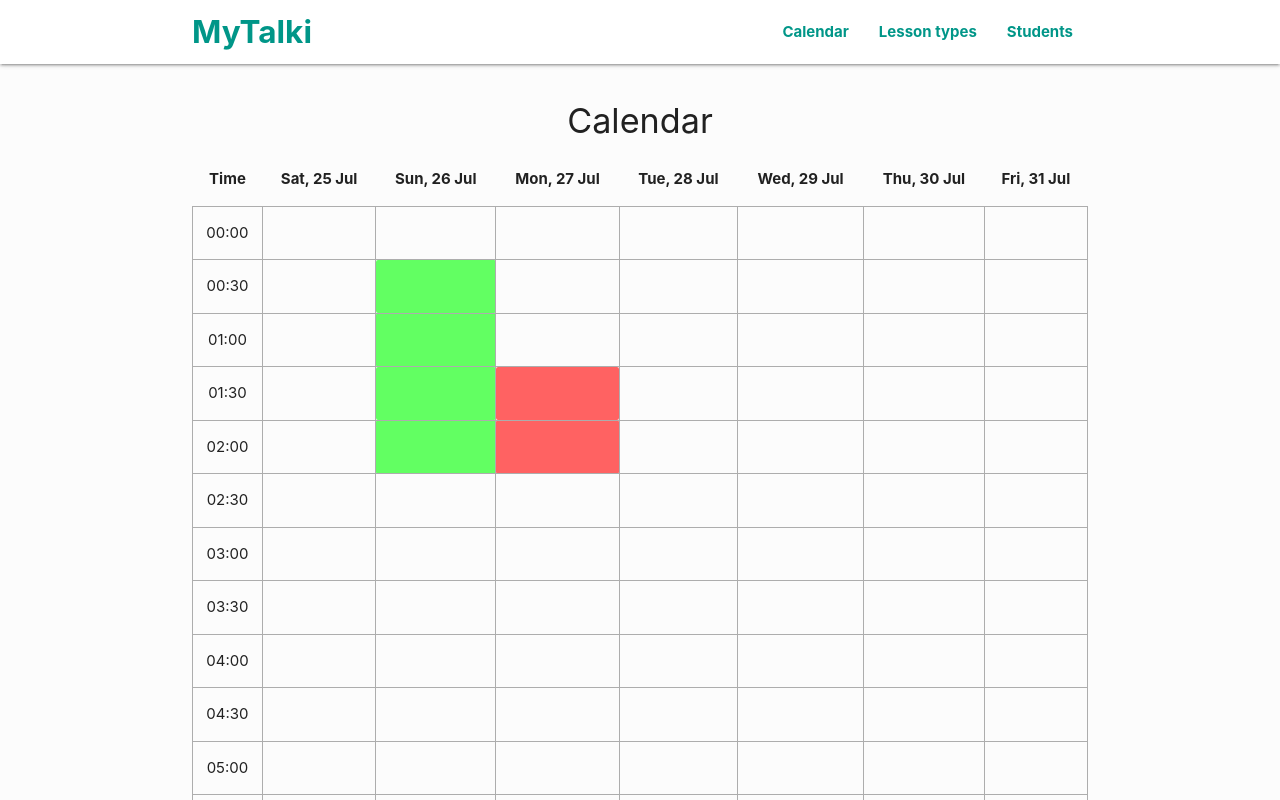
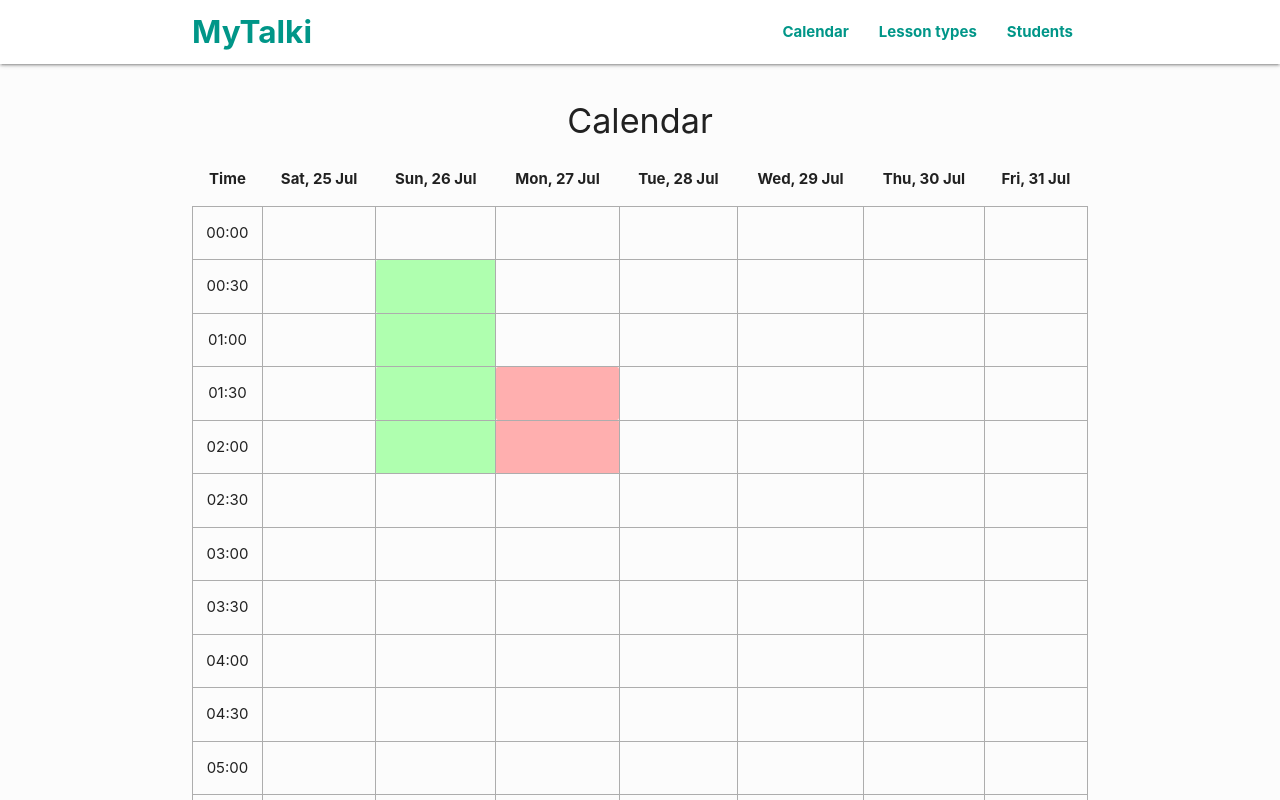
Before and after one commit to dmytrokulak/Mytalki, a React (Create React App) app in the folder sw/: page /calendar in a window 1280 px wide. Shown: the top 800 px of the page. Built offline with nearby package versions, Linux system fonts and the light colour scheme; data requests are answered from the project's data file; the HTML template or start-up script is replaced by a standard one.

Commit message:
lighter colors in calendar

```diff
--- a/sw/src/App.css
+++ b/sw/src/App.css
@@ -83,21 +83,21 @@ nav a {
 /* Calendar */
 
 .vacant {
-  background: #62ff62;
+  background: #afffaf;
 }
 
 .booked {
-  background: #ff6262;
+  background: #ffafaf;
 }
-
+/*
 .booked-first-half {
   background: #ff6262;
   background: linear-gradient(180deg, #ff6262 50%, #fff 50%);
-}
+} */
 
 .requested {
-  background-color: #ff6262;
-  background-image: repeating-linear-gradient(45deg, transparent, transparent 1px, #62ff62 0, #fff 3px);
+  background-color: #ffafaf;
+  background-image: repeating-linear-gradient(45deg, transparent, transparent 1px, #afffaf 0, #fff 3px);
 }
 
 #section-calendar td {
```
